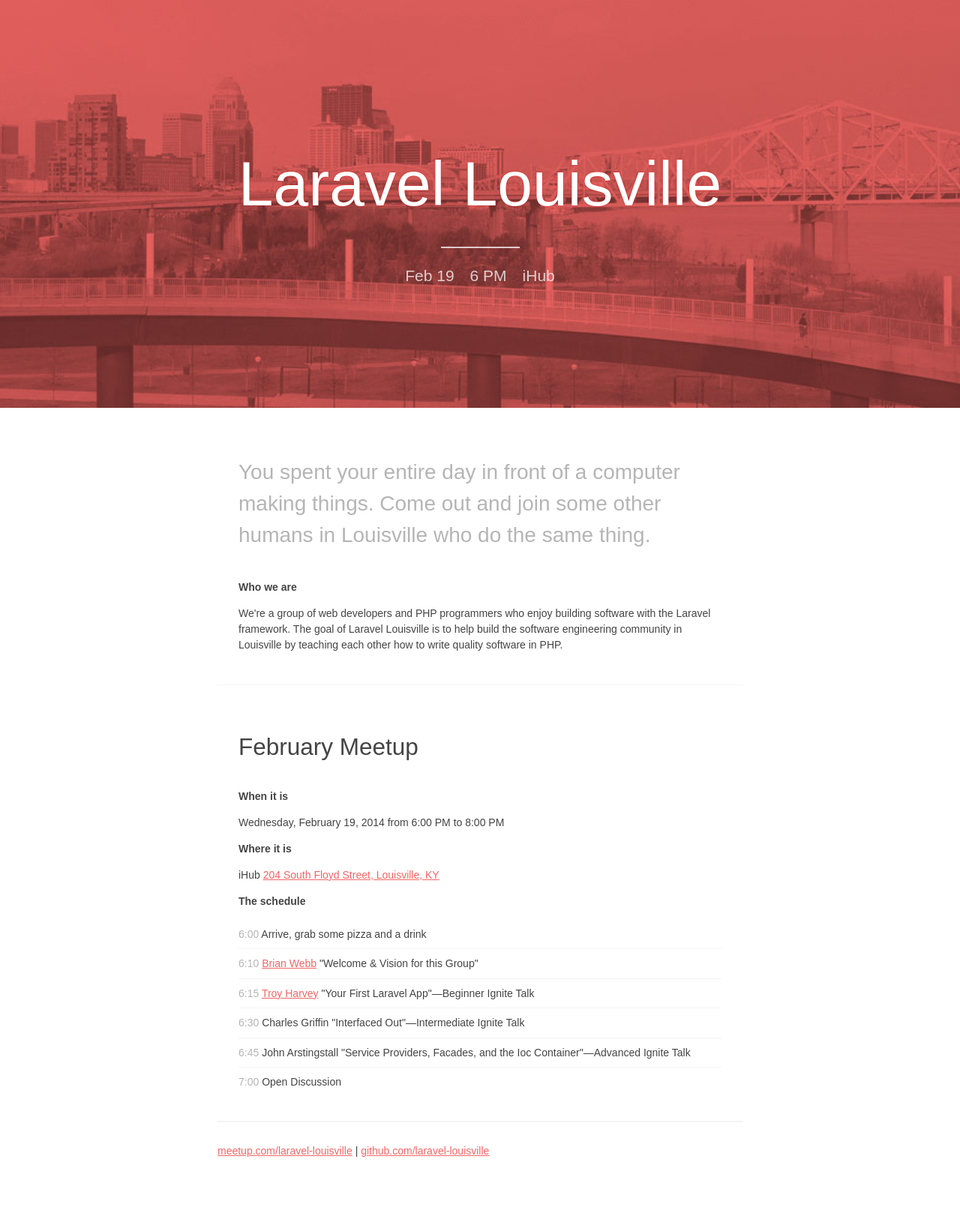
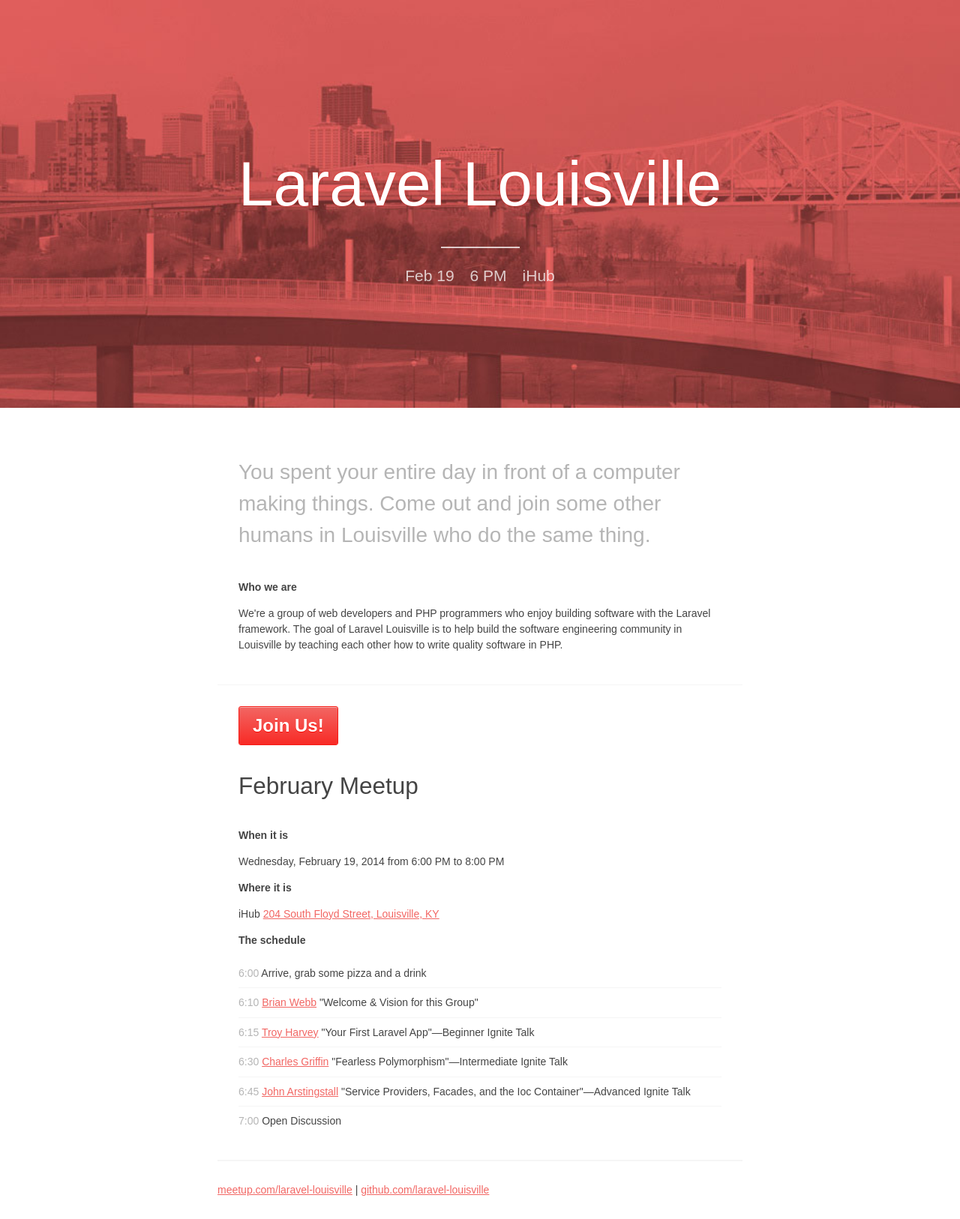
Before and after one commit to laravel-louisville/meetup, a Jekyll site: the page built from index.html, in a window 1280 px wide. Shown: the whole page at 75% size. Built offline with Jekyll 4.4.1, drawn with Linux system fonts in a browser that asks for light colours; Markdown is read by kramdown in place of the engine named in the settings; before the commit the page ends 1574 px from its top, so only the background shows below that.

Commit message:
Updated Charles talk title, added Meetup button

```diff
--- a/assets/stylesheets/css/main.css
+++ b/assets/stylesheets/css/main.css
@@ -6,6 +6,39 @@
 footer.main {
   padding: 1em 0;
   border-top: 1px solid whitesmoke; }
+
+.fat-button {
+  border: 1px solid #f71b16;
+  border-radius: 3px;
+  box-shadow: inset 0 1px 0 0 #f4afad;
+  color: white;
+  display: inline-block;
+  font-size: 11px;
+  font-weight: bold;
+  background-color: #f26663;
+  background-image: -webkit-gradient(linear, left top, left bottom, color-stop(0%, #f26663), color-stop(100%, #f82a25));
+  background-image: -webkit-linear-gradient(#f26663, #f82a25);
+  background-image: linear-gradient(#f26663, #f82a25);
+  padding: 7px 18px;
+  text-decoration: none;
+  text-shadow: 0 1px 0 #f90600;
+  background-clip: padding-box;
+  font-size: 24px; }
+  .fat-button:hover:not(:disabled) {
+    box-shadow: inset 0 1px 0 0 #ef8280;
+    cursor: pointer;
+    background-color: #ec534f;
+    background-image: -webkit-gradient(linear, left top, left bottom, color-stop(0%, #ec534f), color-stop(100%, #f61c17));
+    background-image: -webkit-linear-gradient(#ec534f, #f61c17);
+    background-image: linear-gradient(#ec534f, #f61c17); }
+  .fat-button:active:not(:disabled) {
+    border: 1px solid #f71b16;
+    box-shadow: inset 0 0 8px 4px #f4100b, inset 0 0 8px 4px #f4100b, 0 1px 1px 0 #eeeeee; }
+  .fat-button:disabled {
+    opacity: 0.5;
+    cursor: not-allowed; }
+  .fat-button:hover:not(:disabled) {
+    color: white; }
 
 .hero {
   padding: 8em 2em;
--- a/assets/stylesheets/sass/main.scss
+++ b/assets/stylesheets/sass/main.scss
@@ -1,5 +1,6 @@
 // Import Bourbon & Neat
 @import "../../../bower_components/bourbon/app/assets/stylesheets/bourbon";
+@import "../../../bower_components/bourbon/app/assets/stylesheets/addons/button";
 
 @import "partials/grid-settings";
 @import "../../../bower_components/neat/app/assets/stylesheets/neat";
@@ -10,7 +11,7 @@
 //@import "partials/breakpoints";
 //@import "partials/buttons";
 @import "partials/footer";
-//@import "partials/forms";
+@import "partials/forms";
 //@import "partials/general";
 //@import "partials/header";
 @import "partials/hero";
--- a/index.html
+++ b/index.html
@@ -2,6 +2,8 @@
 layout: default
 title: Laravel Louisville
 ---
+
+<a class="fat-button" href="http://www.meetup.com/Laravel-Louisville">Join Us!</a>
 
 <h3>February Meetup</h3>
 
@@ -16,8 +18,8 @@
     <li><span class="time">6:00</span> Arrive, grab some pizza and a drink</li>
     <li><span class="time">6:10</span> <a href="https://github.com/brianwebb01">Brian Webb</a> "Welcome &amp; Vision for this Group"</li>
     <li><span class="time">6:15</span> <a href="https://github.com/troyharvey">Troy Harvey</a> "Your First Laravel App"&mdash;Beginner Ignite Talk</li>
-    <li><span class="time">6:30</span> <a href=""></a> Charles Griffin "Interfaced Out"&mdash;Intermediate Ignite Talk</li>
-    <li><span class="time">6:45</span> <a href=""></a>John Arstingstall "Service Providers, Facades, and the Ioc Container"&mdash;Advanced Ignite Talk</li>
+    <li><span class="time">6:30</span> <a href="https://github.com/cegrif01">Charles Griffin</a> "Fearless Polymorphism"&mdash;Intermediate Ignite Talk</li>
+    <li><span class="time">6:45</span> <a href="https://twitter.com/jarstingstall">John Arstingstall</a> "Service Providers, Facades, and the Ioc Container"&mdash;Advanced Ignite Talk</li>
     <li><span class="time">7:00</span> Open Discussion</li>
 </ul>
 
```
Also changed, not shown: Gruntfile.js (+2 -18 lines), assets/stylesheets/sass/partials/_forms.scss (+8 -0 lines).
